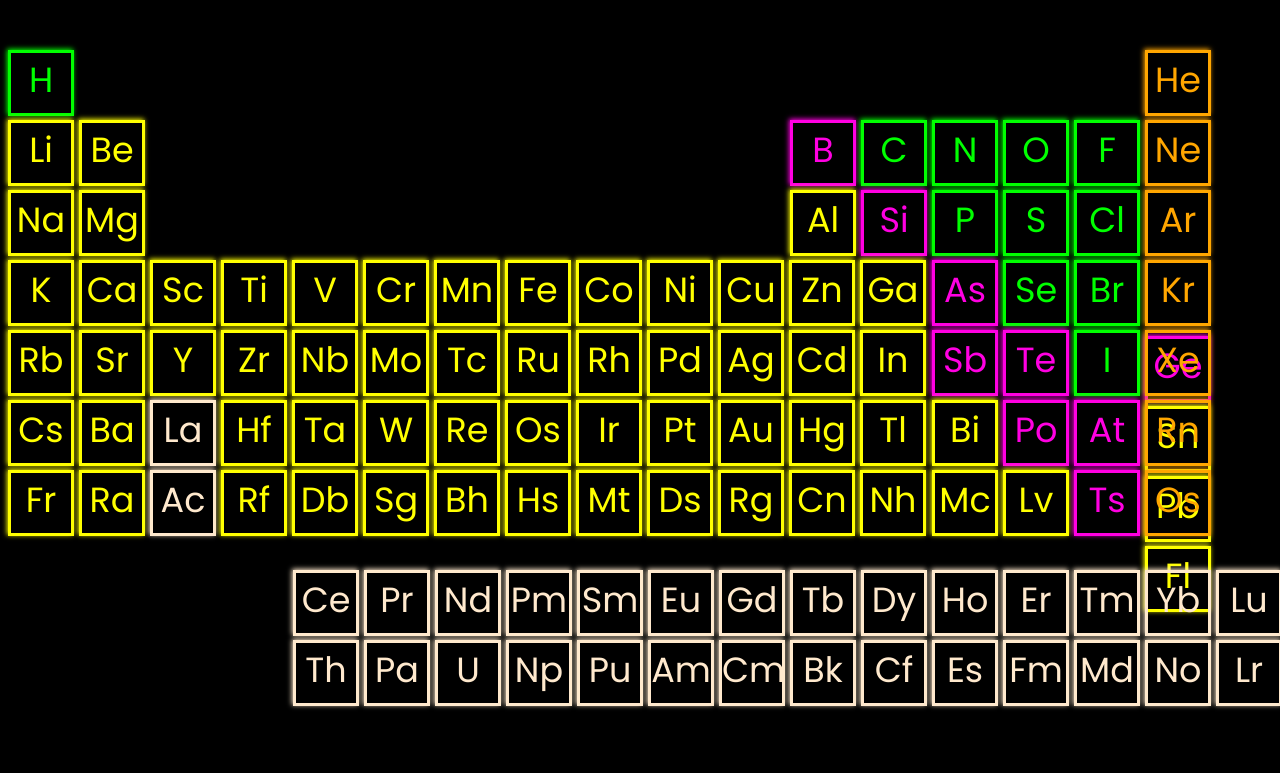
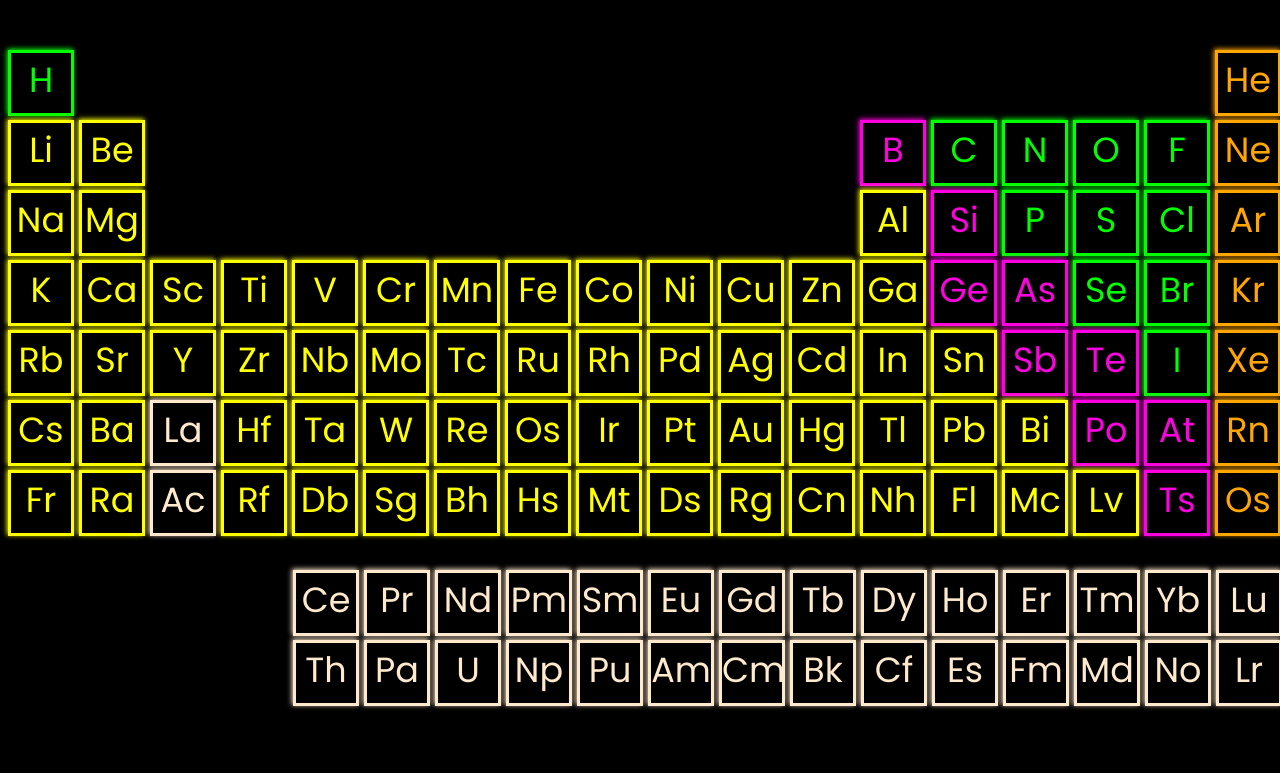
Before and after one commit to VingxTran/useass, a plain HTML site: page index.html in a window 1280 px wide. Shown: the top 773 px of the page. Drawn offline with Linux system fonts and the light colour scheme.

Commit message:
Update style.css

```diff
--- a/style.css
+++ b/style.css
@@ -5,7 +5,7 @@
     margin-top: 50px;
 }
 .s-up{
-    width: 1208px;
+    width: 1278px;
     height: 60px;
     margin-top: 30px;
     display: inherit;
```
